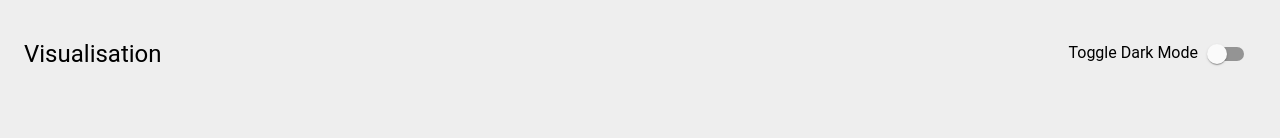
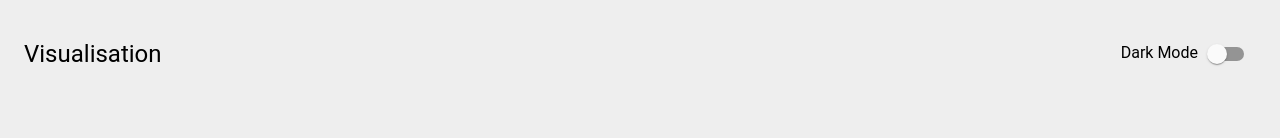
Before and after one commit to nghochi123/visualizer, a React (Create React App) app: page / in a window 1280 px wide. Shown: the top 138 px of the page. Built offline with nearby package versions, Linux system fonts and the light colour scheme.

Commit message:
apparently chrome doesnt use justify-content right but firefox does?

```diff
--- a/src/components/Header/Header.js
+++ b/src/components/Header/Header.js
@@ -11,15 +11,16 @@ const Header = (props) => {
     return (
         <header className={styles.header}>
             <Grid container direction="row" justify="center" alignItems="center">
-                <Grid item xs={6}>
+                <Grid itemScope xs={6}>
                     <div style={{display: 'flex'}}>
                         <p style={{fontSize: '1.5rem'}}>Visualisation</p>
                     </div>
                 </Grid>
                 <Grid item xs={6}>
-                    <div style={{display: 'flex', justifyContent: 'right'}}>
+                    <div>
                         <p className={styles.mleft}>
-                            Toggle Dark Mode
+                            Dark Mode
+
                             <Switch
                                 checked={state.darkMode}
                                 onChange={()=>dispatch({type:'TOGGLE_THEME'})}
--- a/src/components/Header/Header.module.css
+++ b/src/components/Header/Header.module.css
@@ -11,4 +11,11 @@
 }
 .mleft {
     margin-left: 15px;
+    text-align: right;
 }
+
+/* @media only screen and (max-width: 600px) {
+    .mleft  {
+        display: none;
+    }
+} */
```
